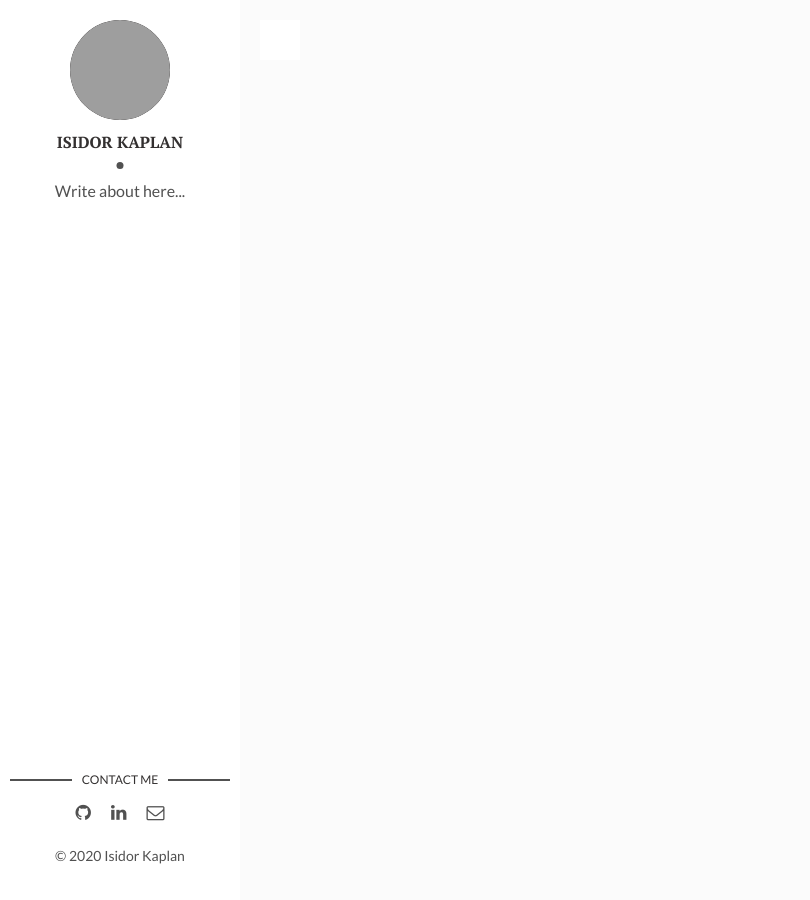
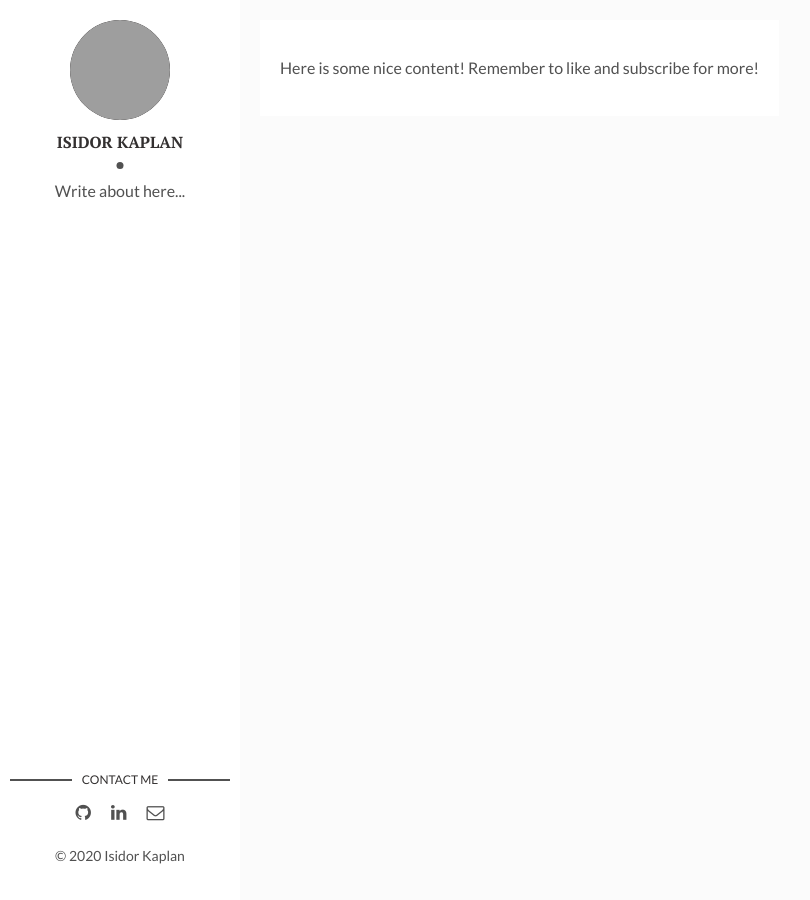
Before and after one commit to isidorjkaplan/isidorjkaplan.github.io, a Jekyll site: the page built from index.md, in a window 1280 px wide. Shown: the whole page, without its empty margins (0-810 px from the left). Built offline with Jekyll 4.4.1, drawn with Linux system fonts in a browser that asks for light colours; grey boxes are pictures that could not be loaded.

Commit message:
Fix image, add template content

```diff
--- a/index.md
+++ b/index.md
@@ -2,3 +2,6 @@
 layout: home
 title: Homepage
 ---
+
+Here is some nice content!
+Remember to like and subscribe for more!
```
Also changed, not shown: Gemfile.lock (added), 1 other file.
